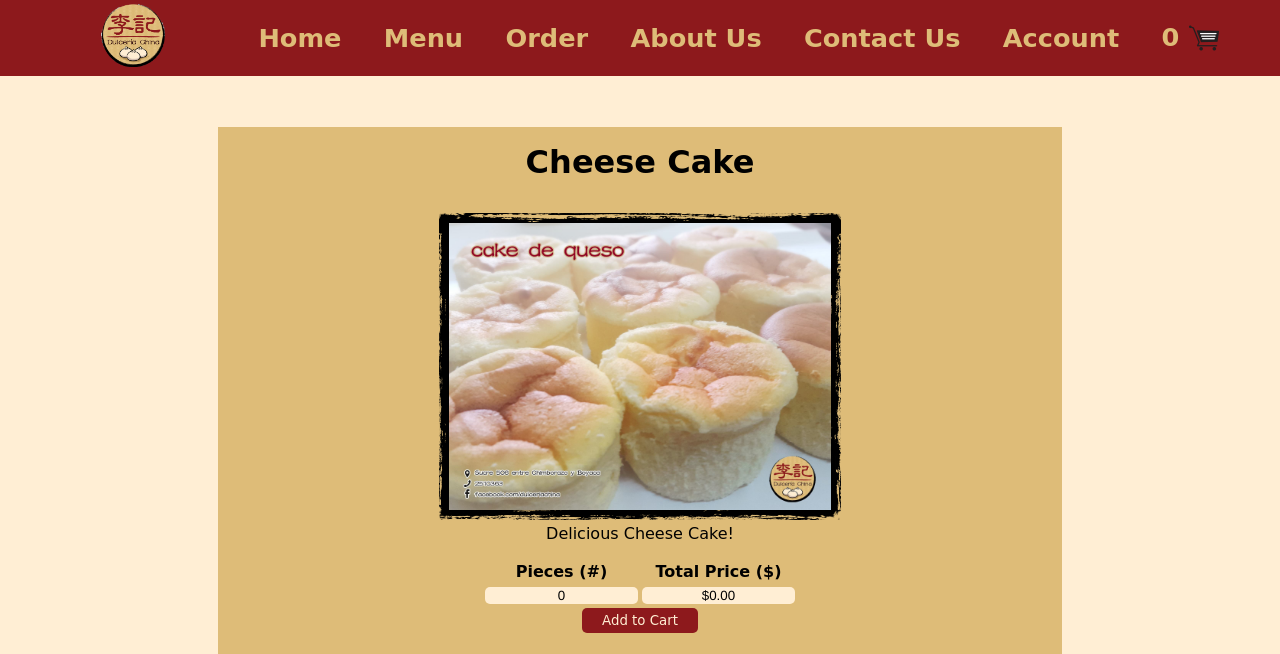
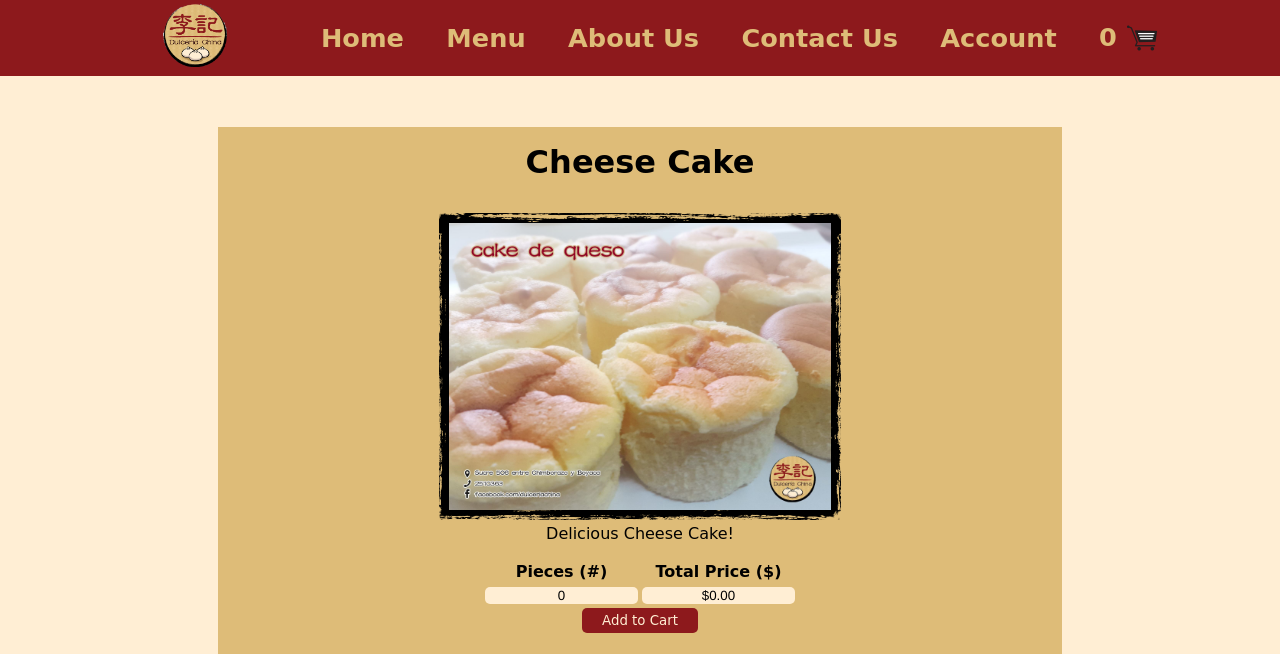
Before and after one commit to SamuelLopezF/SOEN287-Bakery, a PHP site: page /MenuItems/Cheese_Cake.php in a window 1280 px wide. Shown: the top 654 px of the page. Run offline with PHP 8.4, Linux system fonts and the light colour scheme; lists and menus that the app fills with data are empty.

Commit message:
Removed Order Page

```diff
--- a/MenuItems/Cheese_Cake.php
+++ b/MenuItems/Cheese_Cake.php
@@ -2,10 +2,9 @@
 <?php require_once(__DIR__."/../PHP/Cart_Cookies/Cookie_Hash_Functions.php"); ?>
 <!--
 	Last Edited By: Sobhan
-	Edit Date: 26-Nov-2020
-	Edit Number: 3
-	Edit Details:
-		Cart
+	Edit Date: 29-Nov-2020
+	Edit Number: 4
+	Edit Details: Removed Order Page
 -->
 <!-- PHP -->
 <?php
@@ -46,7 +45,7 @@
                         <th> <a href = "../index.php" class = "logo"><img width="100" src="../Styles/BakeryLogo.png" alt="Dulceria China logo" class = "logo"/> </a></th>
                         <th><a href = "../index.php"> Home </a></th>
                         <th><a href = "../menu.php"> Menu </a></th>
-                        <th><a href = "../order.php"> Order </a></th>
+                        <!-- <th><a href = "../order.php"> Order </a></th> -->
                         <th><a href = "../about_us.php"> About Us </a></th>
                         <th><a href = "../contact_us.php"> Contact Us </a></th>
                         <th><a href = "../account.php"> Account </a></th>
```
